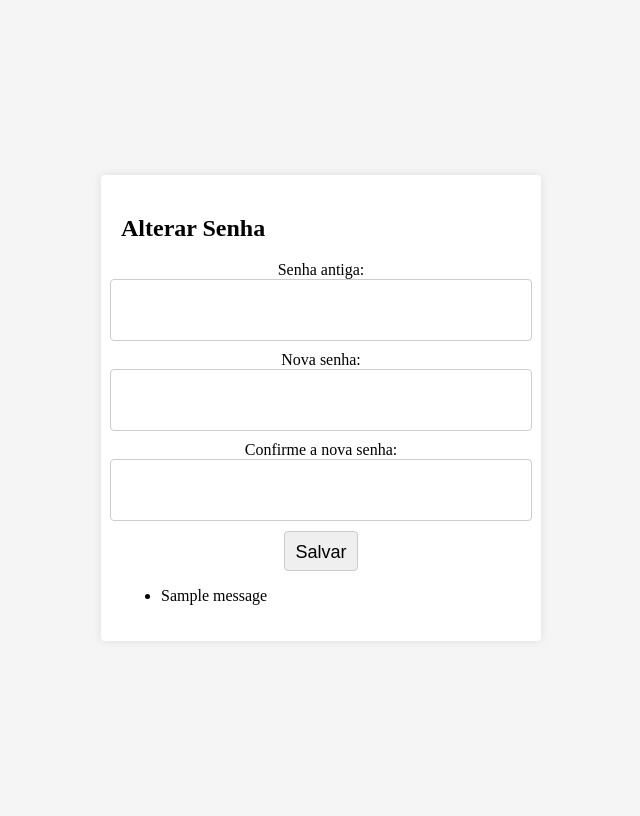
After one commit to LeonardoG0mes/mini-sistema-de-login-com-django, a Django app: page /auth/trocar_senha/ in a window 1280 px wide. The commit adds this page. Shown: the whole page, without its empty margins (319-959 px from the left). Run offline with Django 4.2, Linux system fonts and the light colour scheme; a user stored in the database is signed in; one stand-in notice (Sample message) is shown.

Commit message:
new views trocar senha

```diff
--- /dev/null
+++ b/templates/static/css/trocar.css
@@ -0,0 +1,55 @@
+body {
+    background-color: #f5f5f5;
+    display: flex;
+    align-items: center;
+    justify-content: center;
+    height: 100vh;
+}
+
+.container {
+    width: 400px;
+    padding: 20px;
+    background-color: #fff;
+    box-shadow: 0px 0px 10px rgba(0, 0, 0, 0.1);
+    border-radius: 4px;
+}
+
+h1 {
+    text-align: center;
+    margin-bottom: 20px;
+    color: #333;
+}
+
+form {
+    display: flex;
+    flex-direction: column;
+    align-items: center;
+    justify-content: center;
+}
+
+input[type="text"],
+input[type="email"],
+input[type="password"],
+input[type="submit"] {
+    width: 100%;
+    height: 40px;
+    padding: 10px;
+    margin-bottom: 10px;
+    border-radius: 4px;
+    border: 1px solid #ccc;
+    font-size: 16px;
+}
+
+input[type="submit"] {
+    text-align: center;
+    width: auto;
+    margin: 0 auto;
+    font-size: 18px;
+}
+
+a {
+    text-align: center;
+    font-size: 16px;
+    text-decoration: none;
+    color: #333;
+}
--- /dev/null
+++ b/users/templates/trocar_senha.html
@@ -0,0 +1,42 @@
+{% load static %}
+<!DOCTYPE html>
+<html>
+<head>
+    <title>Trocar Senha</title>
+    <link rel="stylesheet" href="{% static 'css/trocar.css' %}">
+</head>
+<body>
+  <div class="container">
+    <h2>Alterar Senha</h2>
+    <form method="POST">
+        {% csrf_token %}
+        <label for="id_old_password">Senha antiga:</label>
+        <input type="password" name="old_password" id="id_old_password">
+
+        <label for="id_new_password1">Nova senha:</label>
+        <input type="password" name="new_password1" id="id_new_password1">
+
+        <label for="id_new_password2">Confirme a nova senha:</label>
+        <input type="password" name="new_password2" id="id_new_password2">
+
+        <input type="submit" value="Salvar" id="submitBtn">
+    </form>
+
+    {% if messages %}
+        <ul>
+            {% for message in messages %}
+                <li>
+                    {% if message.tags == 'error' %}
+                        Erro: {{ message }}
+                    {% elif message.tags == 'warning' %}
+                        Atenção: {{ message }}
+                    {% else %}
+                        {{ message }}
+                    {% endif %}
+                </li>
+            {% endfor %}
+        </ul>
+    {% endif %}
+  </div>
+</body>
+</html>
--- a/users/urls.py
+++ b/users/urls.py
@@ -6,4 +6,5 @@ urlpatterns = [
     path('cadastro/', views.cadastro, name ='cadastro'),
     path('login/', views.login, name='login'),
     path('home/', views.home, name='home'),
+    path('trocar_senha/', views.trocar_senha, name='alterar_senha')
 ]
--- a/users/views.py
+++ b/users/views.py
@@ -9,6 +9,7 @@ from django.contrib.auth import logout
 from django.contrib import messages
 from django.contrib.auth.password_validation import validate_password, CommonPasswordValidator, MinimumLengthValidator
 from django.core.exceptions import ValidationError
+from django.contrib.auth.forms import PasswordChangeForm
 
 
 def cadastro(request):
@@ -78,3 +79,23 @@ def home(request):
         return redirect('/auth/login')
 
     return render(request, 'home.html')
+
+@login_required(login_url='/auth/login/')
+def trocar_senha(request):
+    if request.method == 'POST':
+        form = PasswordChangeForm(request.user, request.POST)
+
+        if form.is_valid():
+            form.save()
+            messages.success(request, 'Sua senha foi alterada com sucesso!')
+            return redirect('home')
+        else:
+            errors = form.errors
+            for field, field_errors in errors.items():
+                for error in field_errors:
+                    messages.error(request, error)
+
+    else:
+        form = PasswordChangeForm(request.user)
+
+    return render(request, 'trocar_senha.html', {'form': form})
```
Also changed, not shown: templates/base.html (added, +15 -0 lines), users/templates/home.html (+8 -0 lines), db.sqlite3.
